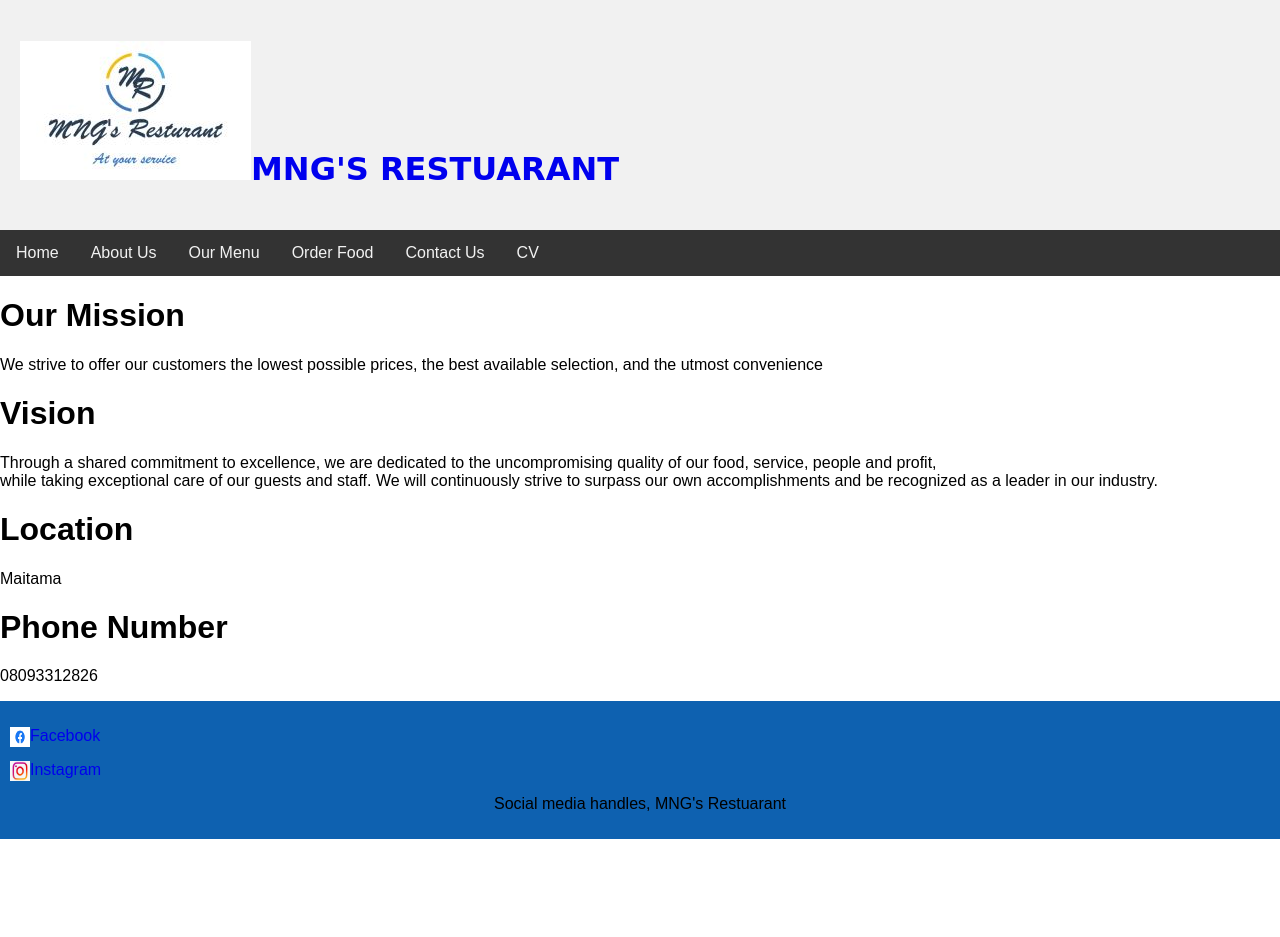
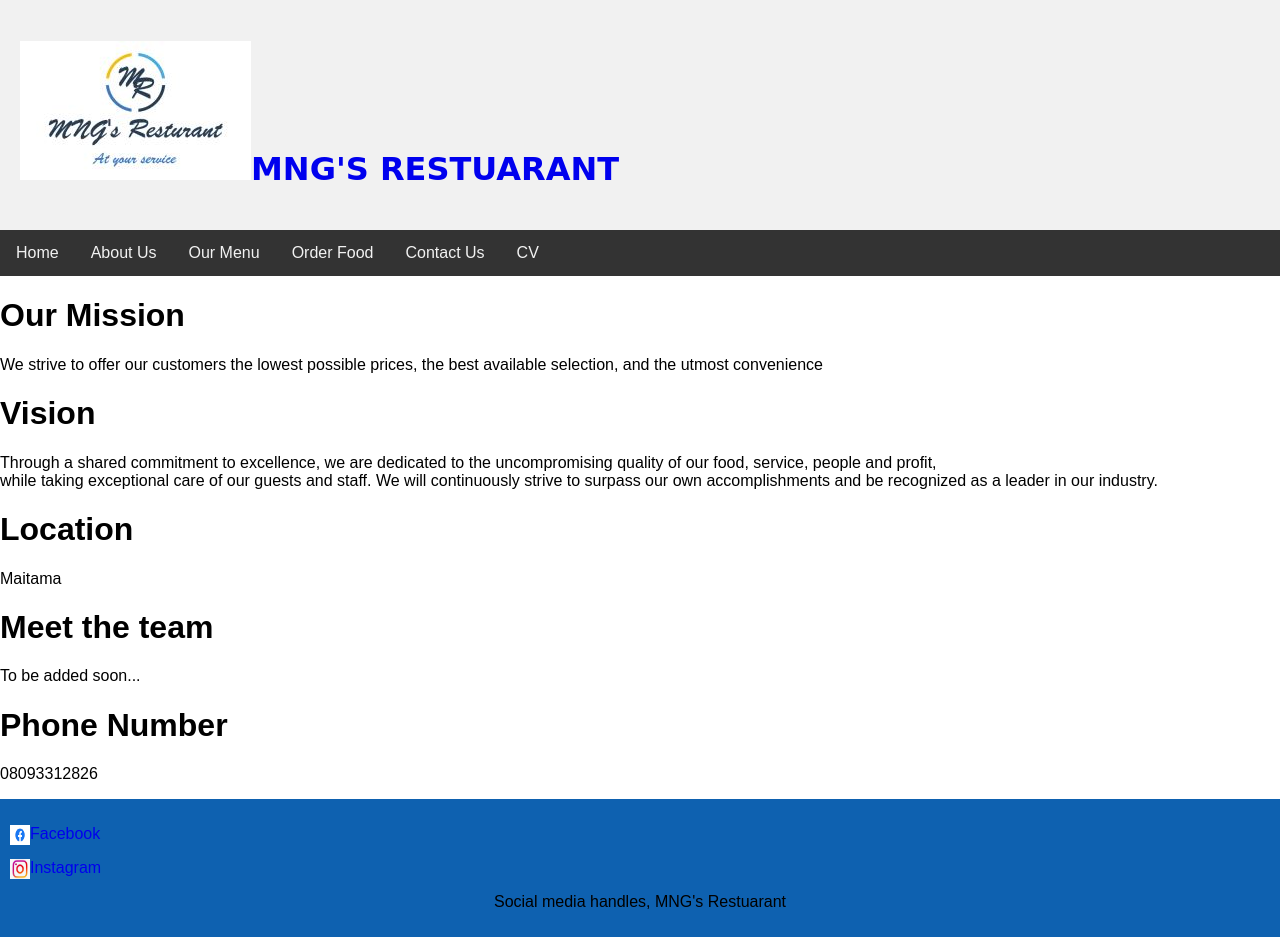
Before and after one commit to MNG3664/restuarant.proj, a plain HTML site: page About us.html in a window 1280 px wide. Before the commit the page ends 839 px from the top, so only its background shows below. Drawn offline with Linux system fonts and the light colour scheme.

Commit message:
Update About us.html

```diff
--- a/About us.html
+++ b/About us.html
@@ -31,6 +31,9 @@
 <h1>Location</h1>
 <p>Maitama</p>
 
+	<h1>Meet the team</h1>
+	<p>To be added soon...</p>
+
 
 <h1>Phone Number</h1>
 <p>08093312826</p>
```
